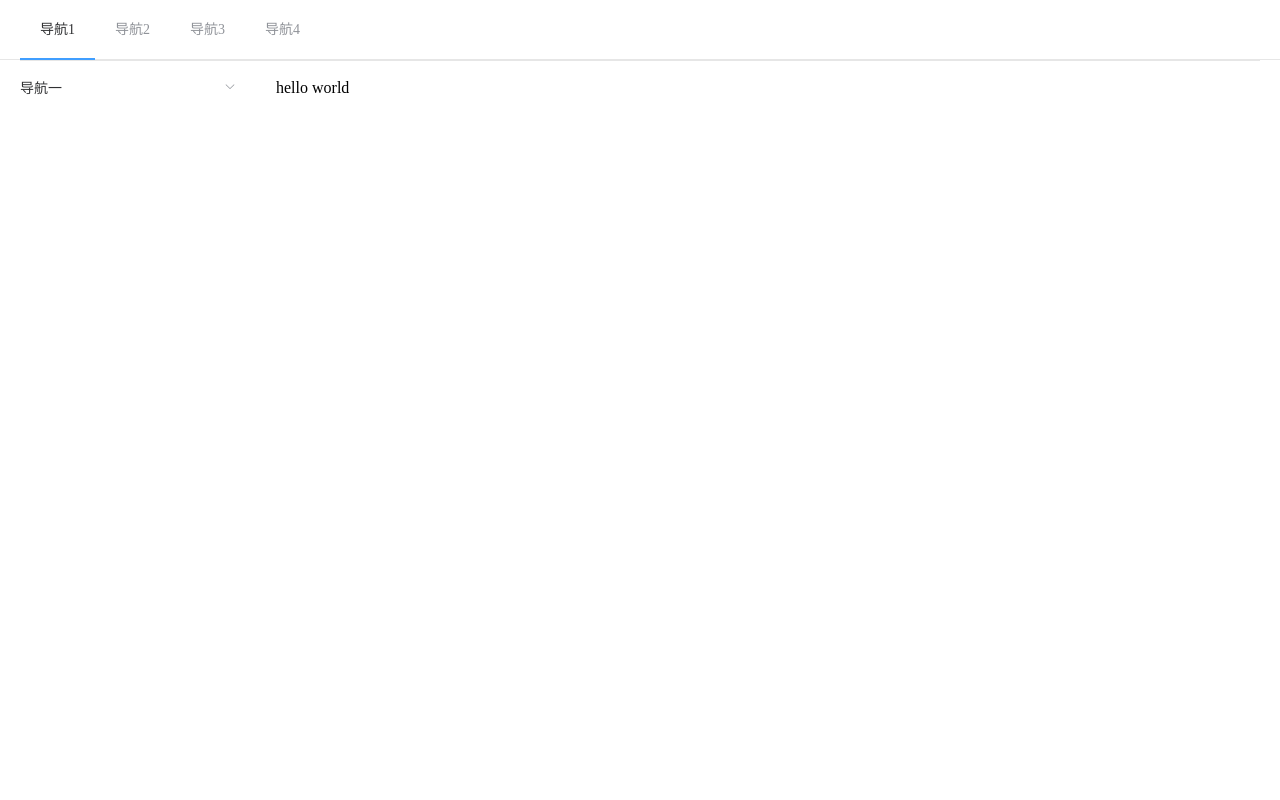
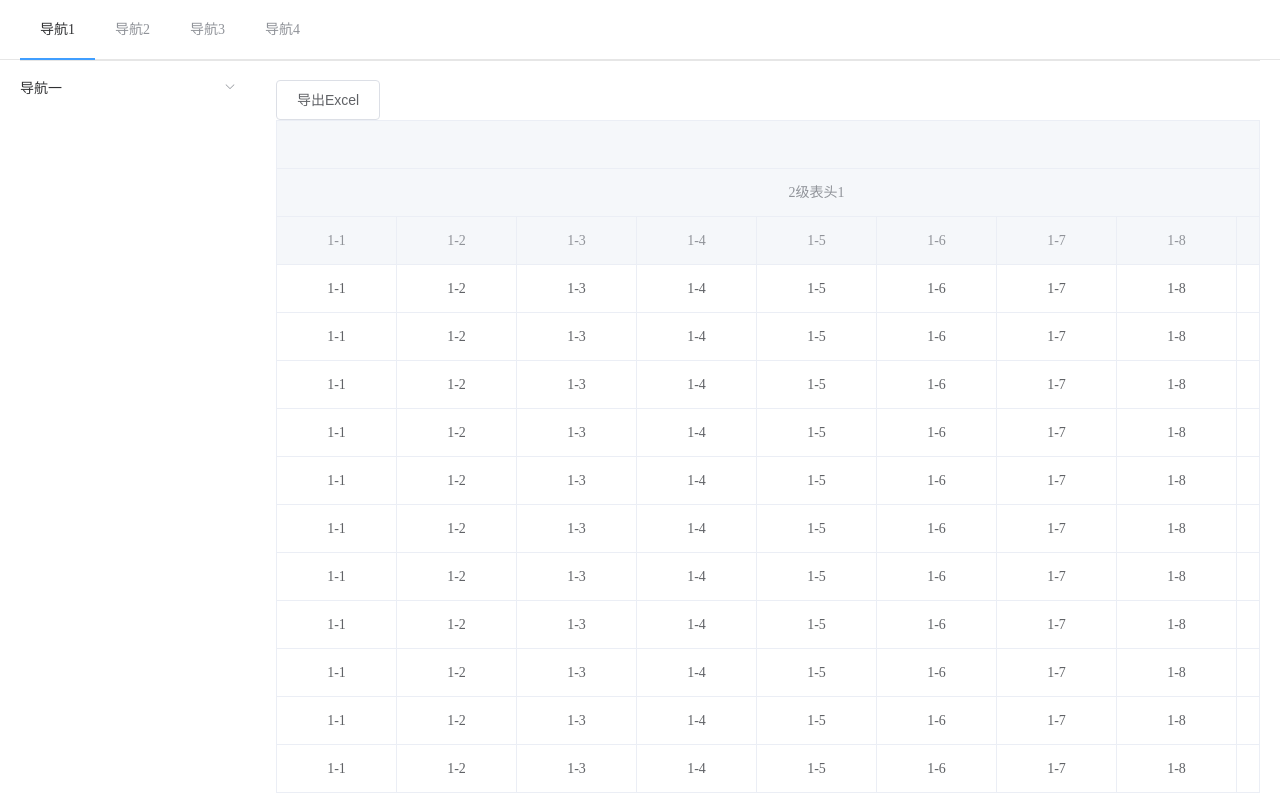
Before and after one commit to iconUtopia/Study, a Vue app: page / in a window 1280 px wide. Built offline with nearby package versions, Linux system fonts and the light colour scheme.

Commit message:
制作excel到处模板

```diff
--- a/src/App.vue
+++ b/src/App.vue
@@ -11,19 +11,19 @@
 </template>
 
 <script>
-import STUDYNAV from '@/components/nav/';
-import STUDYSIDEBAR from './components/sidebar/';
+import STUDYNAV from '@/components/nav/'
+import STUDYSIDEBAR from './components/sidebar/'
 export default {
   name: 'App',
   components: {
     'STUDY-NAV': STUDYNAV,
-    'STUDY-SIDEBAR': STUDYSIDEBAR,
+    'STUDY-SIDEBAR': STUDYSIDEBAR
   },
-  data() {
-    return {};
+  data () {
+    return {}
   },
-  methods: {},
-};
+  methods: {}
+}
 </script>
 
 <style>
--- a/src/components/index.js
+++ b/src/components/index.js
@@ -2,28 +2,9 @@ const files = require.context("./", true, /\.vue$/);
 const path = require("path");
 const modules = {};
 files.keys().forEach(key => {
-  console.log(
-    "%c 🥟 key: ",
-    "font-size:20px;background-color: #FFDD4D;color:#fff;",
-    key
-  );
   const name = path.basename(key, ".vue");
-  console.log(
-    "%c 🍛 name: ",
-    "font-size:20px;background-color: #FFDD4D;color:#fff;",
-    name
-  );
-  console.log(
-    "%c 🥨 files(key): ",
-    "font-size:20px;background-color: #ED9EC7;color:#fff;",
-    files(key)
-  );
+
   modules[name] = files(key).default || files(key);
-  console.log(
-    "%c 🍥 modules[name]: ",
-    "font-size:20px;background-color: #EA7E5C;color:#fff;",
-    modules[name]
-  );
 });
 export default modules;
 // export default files.keys().reduce((components, key) => {
--- a/src/components/nav/index.vue
+++ b/src/components/nav/index.vue
@@ -10,17 +10,17 @@
 </template>
 <script>
 export default {
-  data() {
+  data () {
     return {
-      activeIndex: '1',
-    };
+      activeIndex: '1'
+    }
   },
   methods: {
-    handleSelect(key, keyPath) {
-      console.log(key, keyPath);
-    },
-  },
-};
+    handleSelect (key, keyPath) {
+      console.log(key, keyPath)
+    }
+  }
+}
 </script>
 <style scopde>
 .el-menu.el-menu--horizontal {
--- a/src/components/sidebar/index.vue
+++ b/src/components/sidebar/index.vue
@@ -3,8 +3,8 @@
  <el-menu
       default-active="2"
       class="el-menu-vertical-demo"
-      @open="handleOpen"
-      @close="handleClose"
+      @open=""
+      @close=""
       collapse-transition>
       <el-submenu index="1">
         <template slot="title">
--- a/src/views/index.vue
+++ b/src/views/index.vue
@@ -1,19 +1,260 @@
 <template>
   <div id="home">
-    hello world
+    <el-button @click="exportExcel">导出Excel</el-button>
+    <el-table
+      :data="tableData"
+      ref="table"
+      style="width: 100%"
+      :header-cell-style="rowCenter"
+      :cell-style="rowCenter"
+    >
+      <el-table-column
+        ref="tableHeader"
+        class="th1"
+        prop="date"
+        label="一级表头"
+        width="150"
+      >
+        <el-table-column class="th2" label="2级表头1">
+          <el-table-column prop="td1" label="1-1" width="120"> </el-table-column
+          ><el-table-column prop="td2" label="1-2" width="120">
+          </el-table-column
+          ><el-table-column prop="td3" label="1-3" width="120">
+          </el-table-column
+          ><el-table-column prop="td4" label="1-4" width="120">
+          </el-table-column
+          ><el-table-column prop="td5" label="1-5" width="120">
+          </el-table-column
+          ><el-table-column prop="td6" label="1-6" width="120">
+          </el-table-column
+          ><el-table-column prop="td7" label="1-7" width="120">
+          </el-table-column
+          ><el-table-column prop="td8" label="1-8" width="120">
+          </el-table-column
+          ><el-table-column prop="td9" label="1-9" width="120">
+          </el-table-column>
+        </el-table-column>
+        <el-table-column class="th2" label="2级表头2">
+          <el-table-column prop="td10" label="2-1" width="120">
+          </el-table-column
+          ><el-table-column prop="td11" label="2-2" width="120">
+          </el-table-column
+          ><el-table-column prop="td12" label="2-3" width="120">
+          </el-table-column
+          ><el-table-column prop="td13" label="2-4" width="120">
+          </el-table-column
+          ><el-table-column prop="td14" label="2-5" width="120">
+          </el-table-column
+          ><el-table-column prop="td15" label="2-6" width="120">
+          </el-table-column
+          ><el-table-column prop="td16" label="2-7" width="120">
+          </el-table-column
+          ><el-table-column prop="td17" label="2-8" width="120">
+          </el-table-column
+          ><el-table-column prop="td18" label="2-9" width="120">
+          </el-table-column>
+        </el-table-column>
+      </el-table-column>
+    </el-table>
   </div>
 </template>
 <script>
-import componentsFiles from '@/components/index';
+import XLSX from "xlsx-style";
+import FileSaver from "file-saver";
+import componentsFiles from "@/components/index";
 export default {
-  name: 'home',
+  name: "home",
   components: {},
   data() {
-    return {};
+    return {
+      tableData: [
+        {
+          td1: "1-1",
+          td2: "1-2",
+          td3: "1-3",
+          td4: "1-4",
+          td5: "1-5",
+          td6: "1-6",
+          td7: "1-7",
+          td8: "1-8",
+          td9: "1-9",
+          td10: "2-1",
+          td11: "2-2",
+          td12: "2-3",
+          td13: "2-4",
+          td14: "2-5",
+          td15: "2-6",
+          td16: "2-7",
+          td17: "2-8",
+          td18: "2-9"
+        }
+      ],
+      // 设置表格中cell默认的字体，居中，颜色等
+      defaultCellStyle: {
+        font: { name: "宋体", sz: 11, color: { auto: 1 } },
+        border: {
+          bottom: {
+            style: "thin",
+            color: {
+              rgb: "000000"
+            }
+          },
+          top: {
+            style: "thin",
+            color: {
+              rgb: "000000"
+            }
+          },
+          left: {
+            style: "thin",
+            color: {
+              rgb: "000000"
+            }
+          },
+          right: {
+            style: "thin",
+            color: {
+              rgb: "000000"
+            }
+          }
+        },
+        alignment: {
+          /// 自动换行
+          wrapText: 1,
+          // 居中
+          horizontal: "center",
+          vertical: "center",
+          indent: 0
+        }
+      }
+    };
   },
-  methods: {},
+  methods: {
+    rowCenter() {
+      return "text-align:center";
+    },
+    // 从json转化为sheet，xslx中没有aoaToSheet的方法，该方法摘自官方test
+    sheet_from_array_of_arrays(data) {
+      console.log(
+        "%c 🍈 data: ",
+        "font-size:20px;background-color: #ED9EC7;color:#fff;",
+        data
+      );
+      const lengthArr = data.map(item => {
+        return item.length;
+      });
+      console.log(lengthArr);
+      let columnMax = Math.max(...lengthArr);
+      console.log(
+        "%c 🍕 columnMax: ",
+        "font-size:20px;background-color: #FCA650;color:#fff;",
+        columnMax
+      );
+      const ws = {};
+      // r:行；c:列
+      const range = { s: { c: 1, r: 1 }, e: { c: 0, r: 0 } };
+      for (let R = 0; R < data.length; R++) {
+        for (let C = 0; C < columnMax; C++) {
+          if (range.s.r > R) range.s.r = R;
+          if (range.s.c > C) range.s.c = C;
+          if (range.e.r < R) range.e.r = R;
+          if (range.e.c < C) range.e.c = C;
+          const cell = { v: data[R][C], s: this.defaultCellStyle };
+          const cell_ref = XLSX.utils.encode_cell({ c: C, r: R });
+          ws[cell_ref] = cell;
+        }
+      }
+
+      if (range.s.c < 10000000) ws["!ref"] = XLSX.utils.encode_range(range);
+      console.log(
+        "%c 🍶 range: ",
+        "font-size:20px;background-color: #ED9EC7;color:#fff;",
+        range
+      );
+      return ws;
+    },
+    // 将一个sheet转成最终的excel文件的blob对象，然后利用URL.createObjectURL下载
+    sheet2blob(sheet, sheetName) {
+      sheetName = sheetName || "sheet1";
+      const workbook = {
+        SheetNames: [sheetName],
+        Sheets: {}
+      };
+      workbook.Sheets[sheetName] = sheet;
+      // 生成excel的配置项
+      const wopts = {
+        bookType: "xlsx", // 要生成的文件类型
+        bookSST: false, // 是否生成Shared String Table，官方解释是，如果开启生成速度会下降，但在低版本IOS设备上有更好的兼容性
+        type: "binary"
+      };
+
+      const wbout = XLSX.write(workbook, wopts, {
+        defaultCellStyle: this.defaultCellStyle
+      });
+      const blob = new Blob([s2ab(wbout)], {
+        type: "application/octet-stream"
+      });
+      // 字符串转ArrayBuffer
+      function s2ab(s) {
+        const buf = new ArrayBuffer(s.length);
+        const view = new Uint8Array(buf);
+        for (let i = 0; i !== s.length; ++i) view[i] = s.charCodeAt(i) & 0xff;
+        return buf;
+      }
+      return blob;
+    },
+    exportExcel() {
+      // 自动获取表都 label 值
+      const labels = this.$refs.table.columns.map(item => {
+        return item.label;
+      });
+      // 自动获取表都 property 值
+      const labelsProp = this.$refs.table.columns.map(item => {
+        return item.property;
+      });
+      // 自动获取表格数据
+      const tabelData = this.$refs.table.data.map(item => {
+        const arr = [];
+        for (let i = 0; i < labelsProp.length; i++) {
+          arr.push(item[labelsProp[i]]);
+        }
+        return arr;
+      });
+      // 拼装表格
+      tabelData.unshift(labels);
+      tabelData.unshift(["2级表头1", "2级表头2"]);
+      tabelData.unshift(["一级表头"]);
+      // json => sheet
+      const sheet = this.sheet_from_array_of_arrays(tabelData);
+      sheet.J2 = sheet.B2;
+      const mergeTitle = [
+        {
+          s: { r: 0, c: 0 },
+          e: { r: 0, c: labels.length - 1 }
+        },
+        {
+          s: { r: 1, c: 0 },
+          e: { r: 1, c: 8 }
+        },
+        {
+          s: { r: 1, c: 9 },
+          e: { r: 1, c: 17 }
+        }
+      ];
+      sheet["!merges"] = mergeTitle;
+      // sheet["A1"].s = this.defaultCellStyle;
+      // sheet["A2"].s = this.defaultCellStyle;
+      // sheet["J2"].s = this.defaultCellStyle;
+      const wbBlob = this.sheet2blob(sheet, "1");
+      // 保存下载
+      FileSaver.saveAs(wbBlob, "d.xlsx");
+    }
+  },
   mounted() {
-    console.log(componentsFiles);
-  },
+    // console.log(componentsFiles);
+    for (let i = 0; i < 10; i++) {
+      this.tableData.push(this.tableData[0]);
+    }
+  }
 };
 </script>
```
Also changed, not shown: package.json (+5 -2 lines), src/main.js (+10 -10 lines), src/router/index.js (+9 -9 lines), 1 other file (tests, documents, lock files or other folders).
